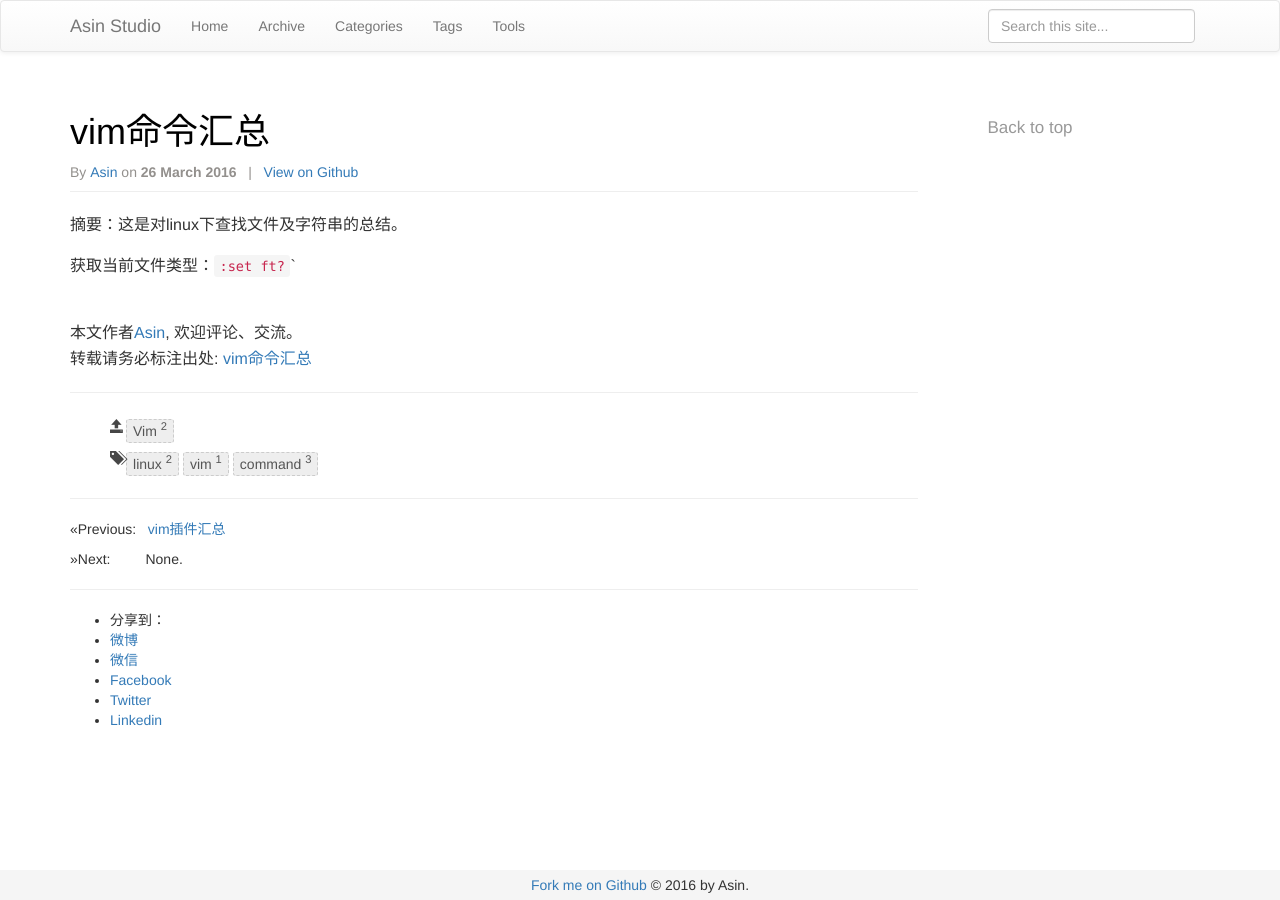
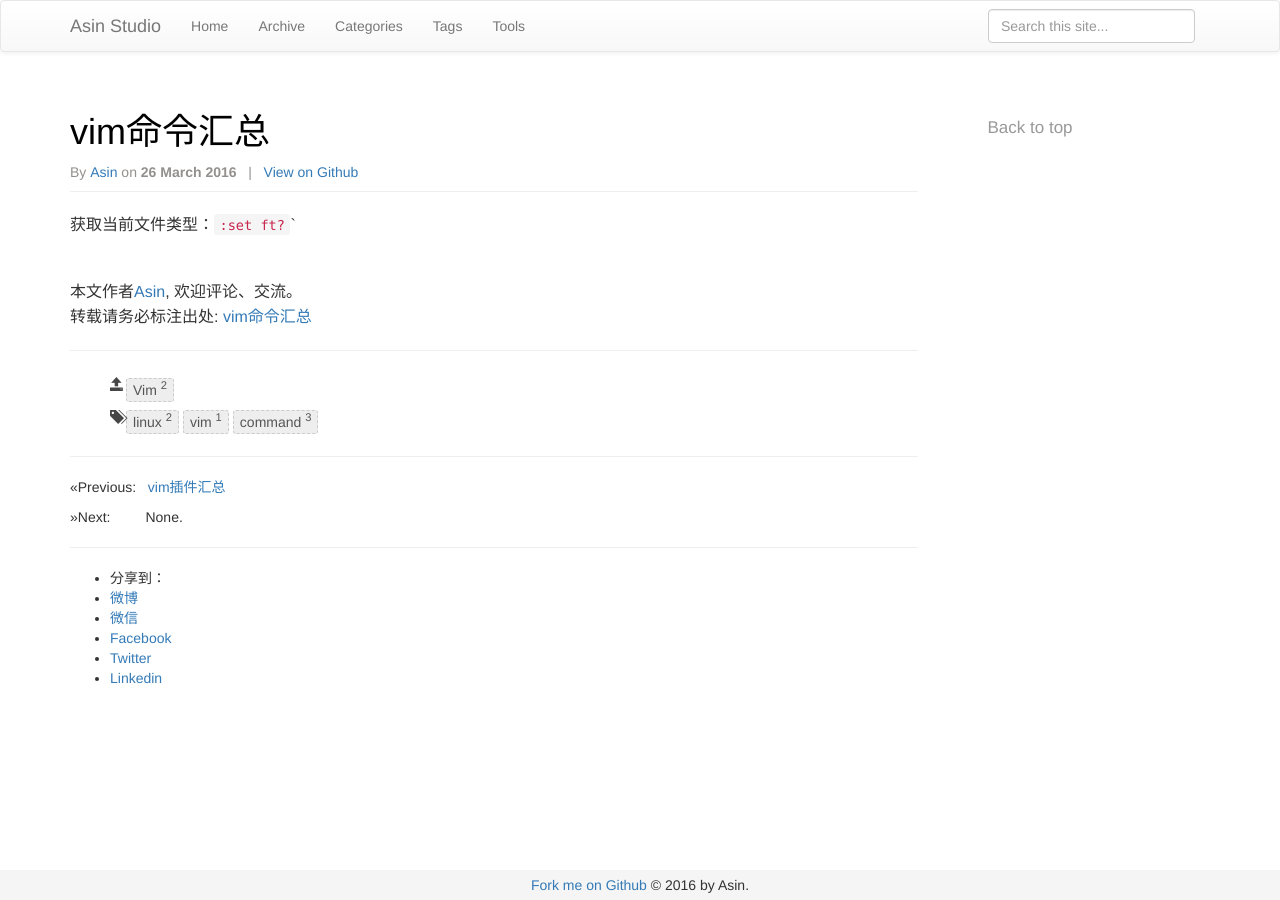
Before and after one commit to asin929/asin929.github.io, a Jekyll site: the page built from _posts/Vim/2016-03-26-vim命令汇总.md, in a window 1280 px wide. Built offline with Jekyll 4.4.1, drawn with Linux system fonts in a browser that asks for light colours; comment, search, counter and statistics services are not loaded.

Commit message:
update post--2016-03-26-vim命令汇总

```diff
--- a/_posts/Vim/2016-03-26-vim命令汇总.md
+++ b/_posts/Vim/2016-03-26-vim命令汇总.md
@@ -8,7 +8,6 @@ tags : [linux, vim, command]
 ---
 {% include JB/setup %}
 
-摘要：这是对linux下查找文件及字符串的总结。
 
 <!-- more -->
 
```
